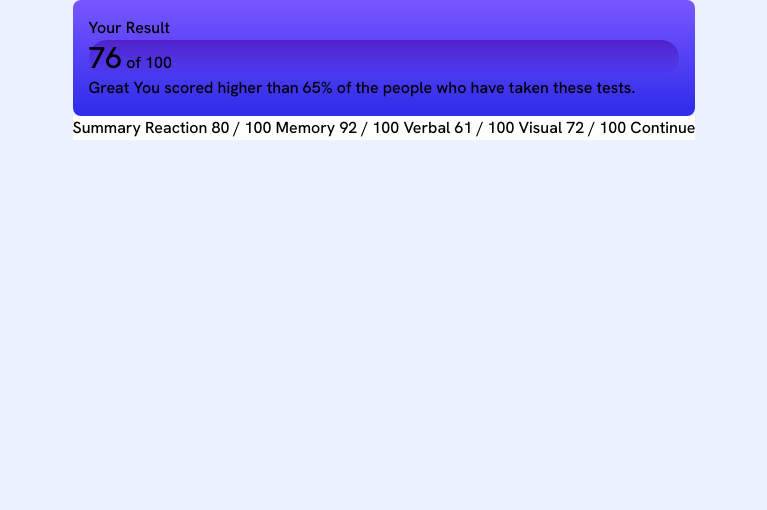
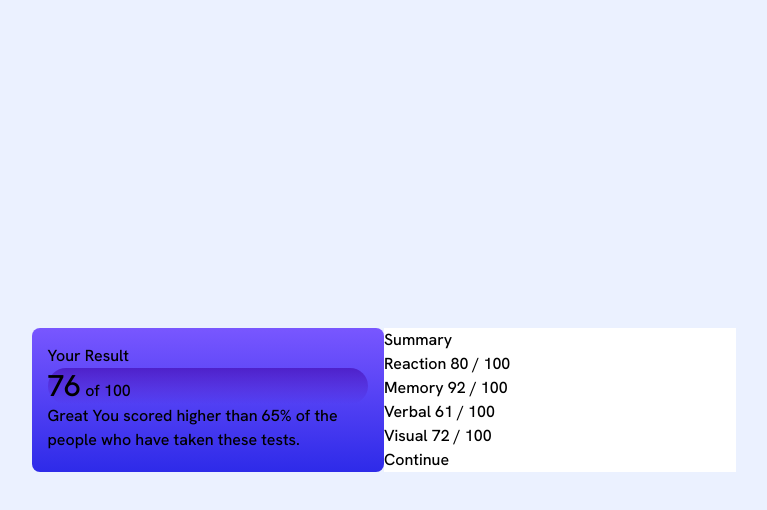
Before and after one commit to lilKriT/FEM-Results-Summary-Component, a React (Vite) app: page / in a window 1280 px wide. Shown: the top 510 px of the page, without its empty margins (256-1023 px from the left). Built offline with nearby package versions, Linux system fonts and the light colour scheme.

Commit message:
Styling.

```diff
--- a/src/Summary.tsx
+++ b/src/Summary.tsx
@@ -2,10 +2,10 @@ import React from "react";
 
 const Summary = () => {
   return (
-    <section className="bg-paleBlue h-screen w-screen flex justify-center ">
-      <div>
+    <section className="bg-paleBlue h-screen w-screen flex justify-center items-center ">
+      <div className="flex">
         {/* Left Column */}
-        <div className="bgGradient rounded-lg p-4">
+        <div className="w-1/2 bgGradient rounded-lg p-4">
           <h2>Your Result</h2>
           <div className="circleGradient rounded-full">
             <span className="text-3xl">76</span> of 100
@@ -14,9 +14,13 @@ const Summary = () => {
           tests.
         </div>
         {/* Right Column */}
-        <div className="bg-white">
-          Summary Reaction 80 / 100 Memory 92 / 100 Verbal 61 / 100 Visual 72 /
-          100 Continue
+        <div className="w-1/2 bg-white">
+          <h2>Summary</h2>
+          <div> Reaction 80 / 100</div>
+          <div>Memory 92 / 100</div>
+          <div>Verbal 61 / 100</div>
+          <div>Visual 72 / 100</div>
+          <a href="#">Continue</a>
         </div>
       </div>
     </section>
```
